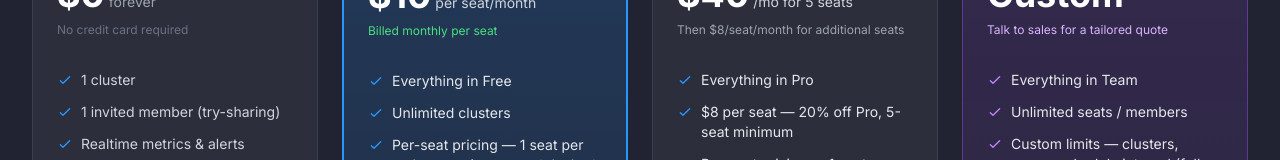
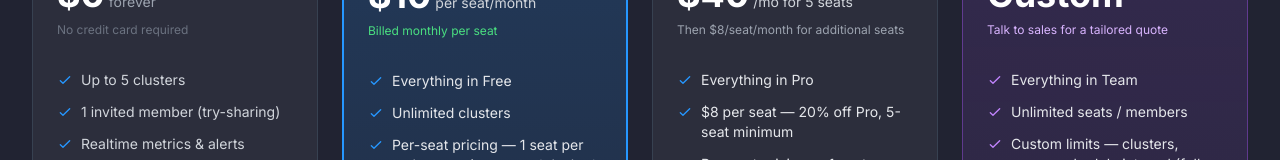
Before and after one commit to muhgumus/moniple-web, a Next.js app: page /pricing in a window 1280 px wide. Shown: the part 527-687 px from the top of the page. Built offline with nearby package versions, Linux system fonts and the light colour scheme.

Commit message:
moniple-web: restore 'Up to 5 clusters' on Free tier
Previous pass over-tightened Free to '1 cluster' — server-side
still supports 5 free clusters. Reverting marketing to match
the actual limit across pricing page + both teaser sections.

```diff
--- a/src/app/pricing/page.tsx
+++ b/src/app/pricing/page.tsx
@@ -5,7 +5,7 @@ import { useState } from "react";
 import { PricingCTA } from "@/components/pricing/PricingCTA";
 
 const freeFeatures = [
-  "1 cluster",
+  "Up to 5 clusters",
   "1 invited member (try-sharing)",
   "Realtime metrics & alerts",
   "1-hour & 6-hour history",
--- a/src/components/features/PricingTeaserSection.tsx
+++ b/src/components/features/PricingTeaserSection.tsx
@@ -6,7 +6,7 @@ const plans = [
     price: "$0",
     period: "forever",
     tagline: "Get started",
-    summary: "1 cluster, 1 invited member (try-sharing), 5 AI scans/day, 1-day history",
+    summary: "Up to 5 clusters, 1 invited member (try-sharing), 5 AI scans/day, 1-day history",
   },
   {
     name: "Pro",
--- a/src/components/home/PricingTeaserSection.tsx
+++ b/src/components/home/PricingTeaserSection.tsx
@@ -6,7 +6,7 @@ const plans = [
     price: "$0",
     period: "forever",
     highlight: "Get started",
-    features: ["1 cluster", "1 invited member", "5 AI scans/day", "6h schedule min"],
+    features: ["Up to 5 clusters", "1 invited member", "5 AI scans/day", "6h schedule min"],
   },
   {
     name: "Pro",
```
